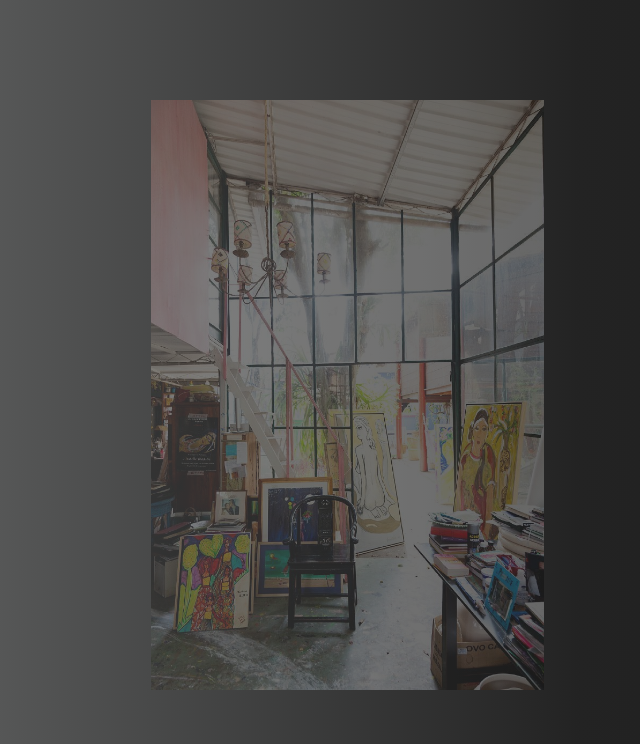
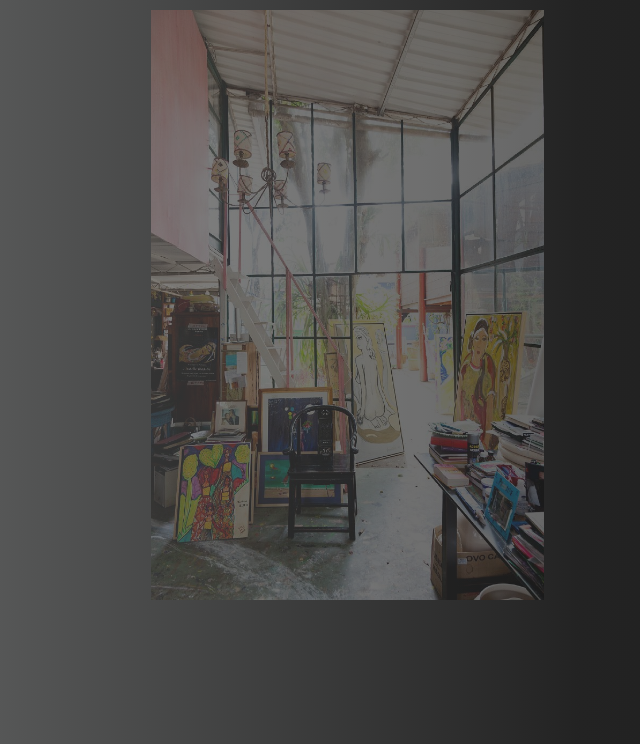
Before and after one commit to KamenStanchev/art-gallery, a Django app: page /contact-us/ in a window 1280 px wide. Shown: the part 56-800 px from the top of the page, without its empty margins (61-701 px from the left). Run offline with Django 4.2, Linux system fonts and the light colour scheme; data that the repository does not hold is empty; some libraries are stand-ins or nearby versions.

Commit message:
contact-us page

```diff
--- a/templates/gallery_app/contact_us.html
+++ b/templates/gallery_app/contact_us.html
@@ -13,7 +13,7 @@
         opacity: 30%;
         max-width: 65%;
         height: auto;
-        margin-top: 100px;
+        margin-top: 10px;
 
     }
     .address-container{
```
